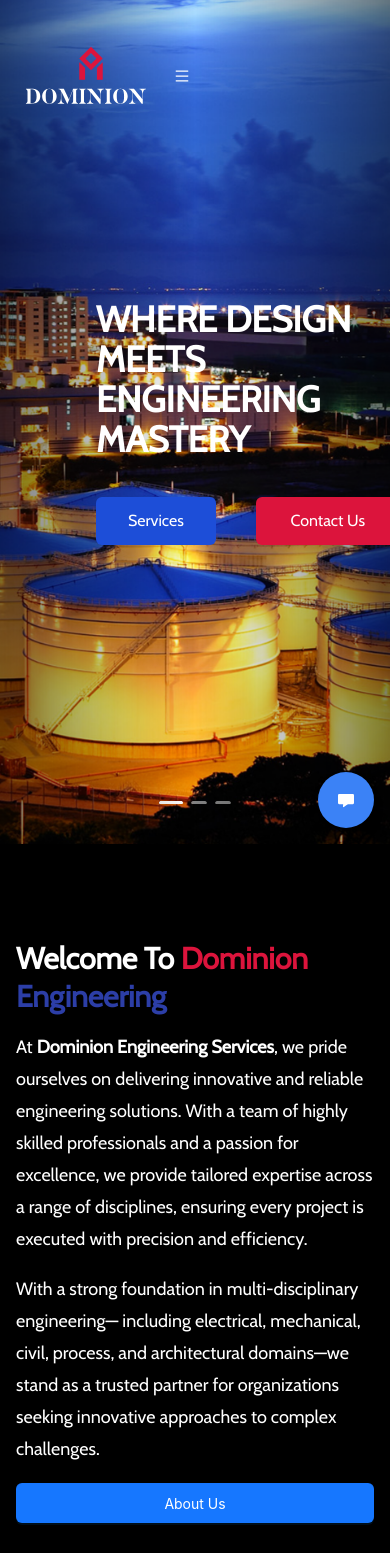
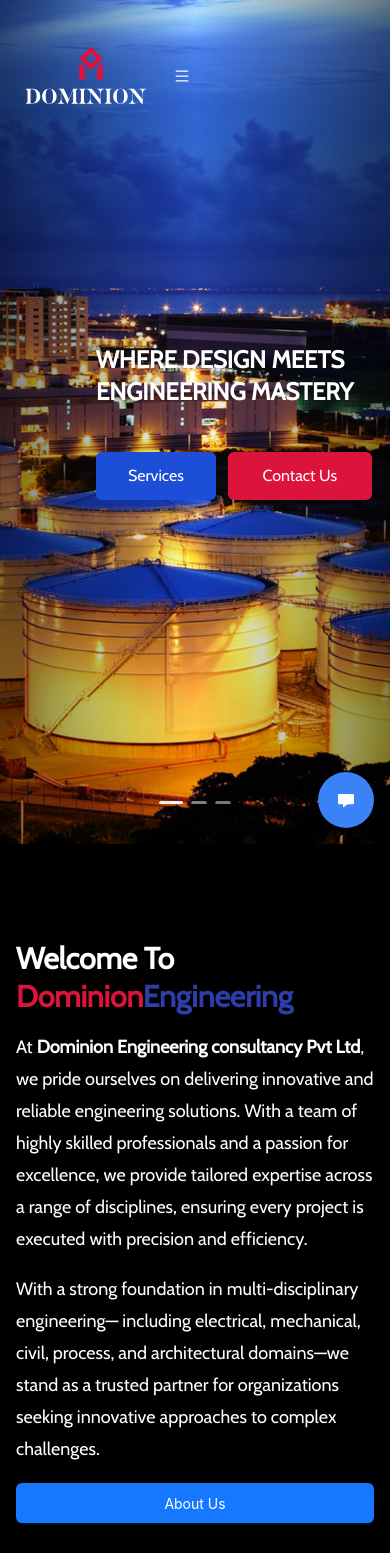
Before and after one commit to DOMINIONDesign/dominion, a React (Create React App) app: page / in a window 390 px wide. Shown: the top 1553 px of the page. Built offline with nearby package versions, Linux system fonts and the light colour scheme.

Commit message:
review changes

```diff
--- a/src/App.js
+++ b/src/App.js
@@ -163,8 +163,6 @@ function App() {
         <Route path="*" element={<Home />} />
       </Routes>
       <Footer />
-
-      {/* Floating "Contact Us" Icon */}
       <div
         className="fixed z-50 bottom-4 right-4 bg-blue-500 text-white rounded-full p-4 shadow-lg hover:bg-blue-600 cursor-pointer"
         onClick={togglePopup}
@@ -200,8 +198,6 @@ function App() {
           </svg>
         )}
       </div>
-
-      {/* Contact Us Popup */}
       {isPopupOpen && (
         <div
           className="z-50 fixed bottom-20 right-4 mb-2 bg-white rounded-lg shadow-lg w-[350px] overflow-y-auto scrollbar-thin scrollbar-thumb-gray-500 scrollbar-track-gray-200"
@@ -309,7 +305,6 @@ function App() {
         </div>
       )}
       <ToastContainer />
-      {/* <Location /> */}
     </div>
   );
 }
--- a/src/components/AboutUs.js
+++ b/src/components/AboutUs.js
@@ -59,7 +59,7 @@ const AboutUs = () => {
                   tailored solutions to clients in industrial, commercial, and
                   public sectors.
                 </Paragraph>
-                <Title level={4} className="!text-white">
+                <Title level={4} className="!text-white !uppercase">
                   Our Mission
                 </Title>
                 <Paragraph className="main-text mb-6">
@@ -68,7 +68,7 @@ const AboutUs = () => {
                   fostering efficiency, sustainability, and long-term value in
                   every project.
                 </Paragraph>
-                <Title level={4} className="!text-white">
+                <Title level={4} className="!text-white !uppercase">
                   Our Vision
                 </Title>
                 <Paragraph className="main-text">
--- a/src/components/Home.js
+++ b/src/components/Home.js
@@ -134,7 +134,7 @@ const Home = () => {
               className="carousel-navigation absolute left-4 top-1/2 z-20 transform -translate-y-1/2 w-12 h-12
       flex items-center justify-center bg-white bg-opacity-20 rounded-full
       transition-all duration-300 opacity-0 group-hover:opacity-100 hover:bg-opacity-30
-      translate-x-[-20px] group-hover:translate-x-0 sm:w-10 sm:h-10"
+      translate-x-[-20px] group-hover:translate-x-0 sm:w-10  sm:h-10"
               aria-label="Previous slide"
             >
               <LeftOutlined className="text-white text-xl" />
@@ -149,22 +149,19 @@ const Home = () => {
             >
               <RightOutlined className="text-white text-xl" />
             </button>
-            <div className="absolute inset-0 flex items-center justify-start px-24 z-10">
-              {/* Gradient Background */}
+            <div className="absolute inset-0 flex  items-center max-md:flex max-md:!justify-start justify-start px-24 z-10">
               <div className="absolute inset-0 bg-gradient-to-r from-black via-transparent to-black opacity-50 pointer-events-none"></div>
-
-              {/* Text Content */}
-              <div className="relative max-w-2xl z-10">
-                <Title className="!text-white mb-6 !text-4xl md:!text-5xl !font-bold">
+              <div className="relative max-w-2xl sm:!w-full z-10">
+                <h4 className="!text-white mb-6 max-md:!text-2xl md:!text-5xl !font-bold">
                   WHERE DESIGN MEETS ENGINEERING MASTERY
-                </Title>
+                </h4>
                 <div className="flex pt-5">
                   <Link to="/services">
                     <button className="px-8 py-3 bg-blue-700 text-white rounded-md hover:bg-white hover:text-blue-600 transition-all duration-300 transform">
                       Services
                     </button>
                   </Link>
-                  <Link to="/contact" className="pl-10">
+                  <Link to="/contact" className="md:pl-10 max-md:pl-3">
                     <button className="px-8 w-36 py-3 bg-[#DC143C] text-white rounded-md hover:bg-white hover:text-blue-600 transition-all duration-300 transform">
                       Contact Us
                     </button>
@@ -184,48 +181,17 @@ const Home = () => {
               {heroSlides.map((slide, index) => (
                 <div key={index} className="h-[90vh]">
                   <div className="relative h-full">
-                    {/* Background Image */}
                     <div className="absolute inset-0">
                       <img
                         src={slide.bgImage}
                         alt=""
                         className="w-screen h-screen object-cover animate-kenburns"
                       />
-                      {/* Gradient Overlay */}
+
                       <div
                         className={`absolute inset-0 bg-gradient-to-r ${slide.bgClass} opacity-20`}
                       />
                     </div>
-
-                    {/* Content */}
-                    {/* <div className="relative z-10 h-full flex items-center">
-                    <div className="max-w-7xl mx-auto px-4 sm:px-6 lg:px-8 w-full">
-                      <div className="text-center text-white">
-                        <h1 className="text-4xl md:text-6xl font-bold mb-6 animate__animated animate__fadeInDown">
-                          {slide.title}
-                        </h1>
-                        <p className="text-xl md:text-2xl mb-8 animate__animated animate__fadeInUp">
-                          {slide.subtitle}
-                        </p>
-                        <div className="animate__animated animate__fadeInUp animate__delay-1s">
-                          <Button
-                            type="primary"
-                            size="large"
-                            className="mr-4 hover:scale-105 transition-transform"
-                          >
-                            <Link to="/services"> Our Services</Link>
-                          </Button>
-                          <Button
-                            size="large"
-                            className="hover:scale-105 transition-transform"
-                            ghost
-                          >
-                            <Link to="/contact"> Contact Us</Link>
-                          </Button>
-                        </div>
-                      </div>
-                    </div>
-                  </div> */}
                   </div>
                 </div>
               ))}
@@ -236,31 +202,26 @@ const Home = () => {
           <section className="py-14">
             <div className="max-w-7xl  mx-auto px-4 sm:px-6 lg:px-8">
               <div className="grid grid-cols-1 md:grid-cols-2 gap-8 items-center">
-                <div data-aos="fade-left" data-aos-duration="2000">
+                <div
+                  data-aos-duration="2000"
+                  data-aos={window.innerWidth >= 768 ? "fade-left" : undefined}
+                >
                   <Title level={2} className="mb-6 !text-white">
                     <span className="font-bold">Welcome</span>
                     <span className="font-bold"> To </span>
                     <span className=" text-[#DC143C]  font-bold">Dominion</span>
                     <span className="text-[#2c3ea7] font-bold">
-                      {" "}
                       Engineering
                     </span>
                   </Title>
                   <Paragraph className="main-text text-lg leading-8 mb-4">
-                    At <strong>Dominion Engineering Services</strong>, we pride
-                    ourselves on delivering innovative and reliable engineering
-                    solutions. With a team of highly skilled professionals and a
-                    passion for excellence, we provide tailored expertise across
-                    a range of disciplines, ensuring every project is executed
-                    with precision and efficiency.
+                    At <strong>Dominion Engineering consultancy Pvt Ltd</strong>
+                    , we pride ourselves on delivering innovative and reliable
+                    engineering solutions. With a team of highly skilled
+                    professionals and a passion for excellence, we provide
+                    tailored expertise across a range of disciplines, ensuring
+                    every project is executed with precision and efficiency.
                   </Paragraph>
-                  {/* <Paragraph className="text-gray-700 text-lg leading-8 mb-4">
-                  Our mission is to empower industries by offering cutting-edge
-                  engineering designs and solutions that align with your goals.
-                  From concept development to detailed execution, we prioritize
-                  collaboration, quality, and sustainability in everything we
-                  do.
-                </Paragraph> */}
                   <Paragraph className="main-text text-lg leading-8">
                     With a strong foundation in multi-disciplinary engineering—
                     including electrical, mechanical, civil, process, and
@@ -274,9 +235,10 @@ const Home = () => {
                     </Button>
                   </Link>
                 </div>
-
-                {/* Image Section */}
-                <div data-aos="fade-right" data-aos-duration="2000">
+                <div
+                  data-aos={window.innerWidth >= 768 ? "fade-right" : undefined}
+                  data-aos-duration="2000"
+                >
                   <img
                     src={office}
                     alt="Dominion Office"
@@ -287,23 +249,27 @@ const Home = () => {
             </div>
           </section>
           <section className="py-10 rounded-xl md:w-[95%] md:mx-auto max-md:w-full">
+            <div className="w-full">
               <Title
                 level={2}
                 className="max-w-7xl mb-12 pt-5 md:w-[95%]"
-              data-aos="fade-left"
+                data-aos={window.innerWidth >= 768 ? "fade-left" : undefined}
                 data-aos-duration="500"
               >
                 <span className="text-[#007add] pl-2 font-bold">
                   Our Services
                 </span>
               </Title>
+            </div>
+            <div className="w-full">
               <hr
-              data-aos="fade-left"
+                data-aos={window.innerWidth >= 768 ? "fade-left" : undefined}
                 data-aos-duration="500"
-              className="p-4 md:w-[99%]"
+                className="p-4 max-md:!mx-3 md:w-[99%]"
               />
-            <div className="max-w-7xl ">
-              <Row gutter={[24, 24]}>
+            </div>
+            <div className="max-w-7xl">
+              <Row gutter={[24, 24]} style={{ marginLeft: 0, marginRight: 0 }}>
                 {services.map((service, index) => (
                   <Col xs={24} sm={12} lg={8} key={index}>
                     <Link to={service.link}>
@@ -314,7 +280,6 @@ const Home = () => {
                         data-aos-duration="1000"
                       >
                         <div className="relative text-center transform-style-preserve-3d transition-transform duration-300 ease-in-out hover:rotate-y-180">
-                          {/* Image Wrapper */}
                           <div className="relative">
                             <img
                               src={service.icon.props.src}
--- a/src/components/Services.js
+++ b/src/components/Services.js
@@ -4,7 +4,7 @@ import { Typography } from "antd";
 import BIM from "../assets/BIM_services.jpg";
 import { Outlet } from "react-router-dom";
 import pipelineServices from "../assets/services_pipeline.webp";
-import oilAndGas from "../assets/services_oil&gas.jpg";
+import oilAndGas from "../assets/oils.webp";
 import aboutus from "../assets/services_Background.avif";
 import publicInfrastructure from "../assets/services_public.png";
 // import Image from "../assets/services_Background.avif";
@@ -153,7 +153,7 @@ const ServicesPage = () => {
                     }`}
                   >
                     <Title level={2} className="text-3xl font-extrabold ">
-                      <span className="text-[#DC143C] font-bold">
+                      <span className="text-[#DC143C] font-bold !uppercase">
                         {" "}
                         {service.title}
                       </span>
--- a/src/components/Services/OilAndGas.js
+++ b/src/components/Services/OilAndGas.js
@@ -1,7 +1,7 @@
 import React from "react";
 import { Typography, Breadcrumb } from "antd";
 import Construction from "../../assets/oil n gas 2.jpg";
-import aboutus from "../../assets/oil n gas 2.jpg";
+import aboutus from "../../assets/Oil&GAS.jpg";
 import { Link } from "react-router-dom";
 import Seo from "../Seo";
 import { pageSEO } from "../Seo.config";
```
Also changed, not shown: src/assets/oils.webp (added). Lines whose indentation alone changed are shown as unchanged.
